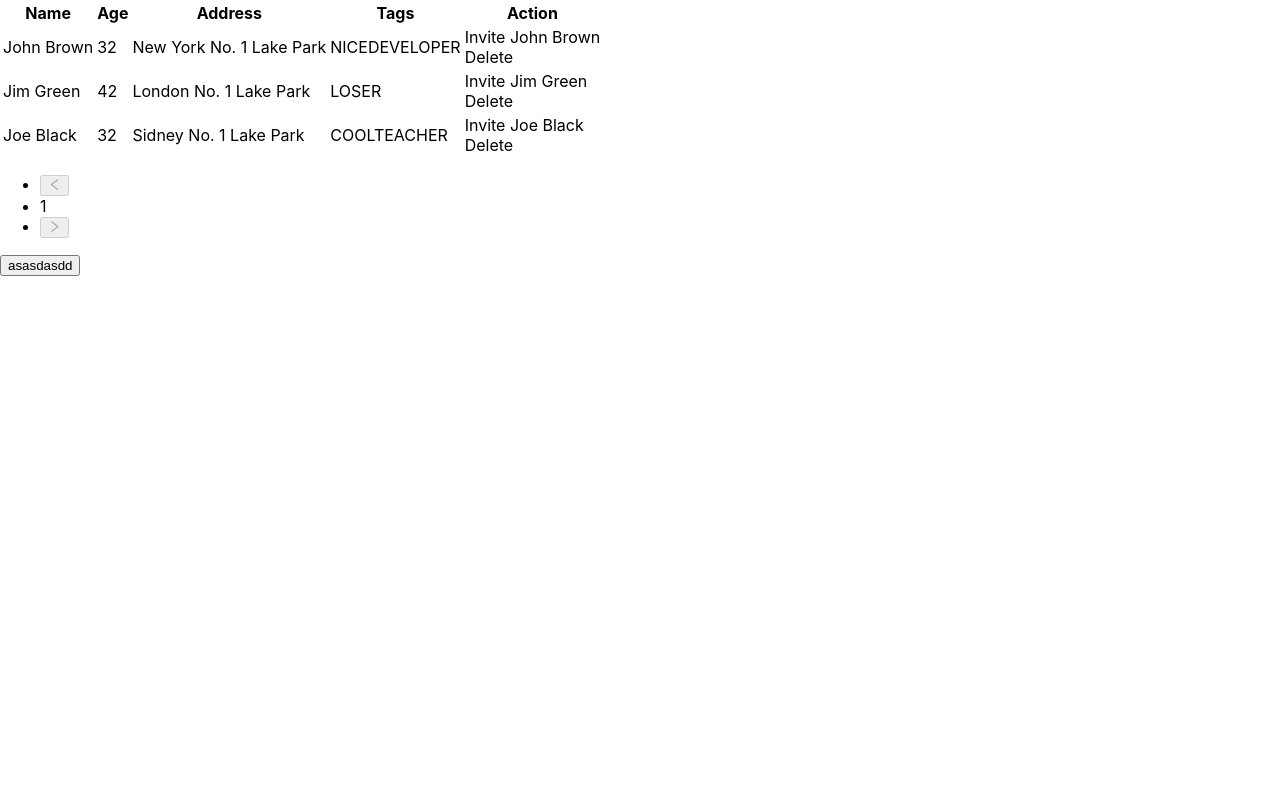
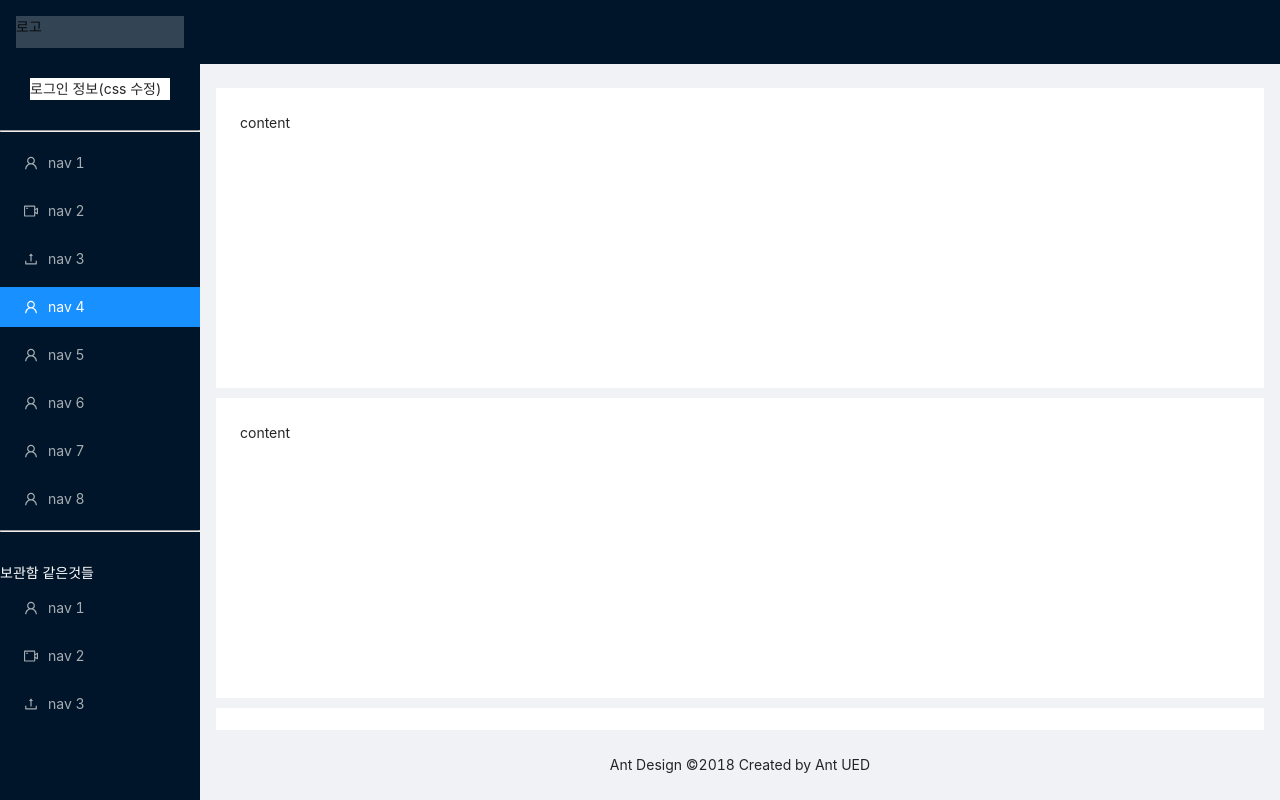
Before and after one commit to jinsb1995/singer-match, a React (Create React App) app: page / in a window 1280 px wide. Built offline with nearby package versions, Linux system fonts and the light colour scheme.

Commit message:
메인화면 레이아웃 세팅

```diff
--- a/src/App.tsx
+++ b/src/App.tsx
@@ -1,88 +1,100 @@
-import { Input,Table,Space,Tag } from 'antd';
-import logo from './logo.svg';
-import TestButton from './Common/Buttons/index'
+import { Layout, Menu } from 'antd';
+import 'antd/dist/antd.css';
+import './index.css';
 
-function App() {
-  const columns = [
-    {
-      title: 'Name',
-      dataIndex: 'name',
-      key: 'name',
-      render: (text:any) => <a>{text}</a>,
-    },
-    {
-      title: 'Age',
-      dataIndex: 'age',
-      key: 'age',
-    },
-    {
-      title: 'Address',
-      dataIndex: 'address',
-      key: 'address',
-    },
-    {
-      title: 'Tags',
-      key: 'tags',
-      dataIndex: 'tags',
-      render: (tags:any) => (
-        <>
-          {tags.map((tag:any) => {
-            let color = tag.length > 5 ? 'geekblue' : 'green';
-            if (tag === 'loser') {
-              color = 'volcano';
-            }
-            return (
-              <Tag color={color} key={tag}>
-                {tag.toUpperCase()}
-              </Tag>
-            );
-          })}
-        </>
-      ),
-    },
-    {
-      title: 'Action',
-      key: 'action',
-      render: (text:any, record:any) => (
-        <Space size="middle">
-          <a>Invite {record.name}</a>
-          <a>Delete</a>
-        </Space>
-      ),
-    },
-  ];
+import { UploadOutlined, UserOutlined, VideoCameraOutlined } from '@ant-design/icons';
 
-  const data = [
-    {
-      key: '1',
-      name: 'John Brown',
-      age: 32,
-      address: 'New York No. 1 Lake Park',
-      tags: ['nice', 'developer'],
-    },
-    {
-      key: '2',
-      name: 'Jim Green',
-      age: 42,
-      address: 'London No. 1 Lake Park',
-      tags: ['loser'],
-    },
-    {
-      key: '3',
-      name: 'Joe Black',
-      age: 32,
-      address: 'Sidney No. 1 Lake Park',
-      tags: ['cool', 'teacher'],
-    },
-  ];
+const { Header, Content, Footer, Sider } = Layout;
+
+const App = () => {
 
 
-  return (
-    <>
-    <Table columns={columns} dataSource={data} />
-      <TestButton name={"asasdasdd"}/>
-    </>
-  );
+    return (
+        <Layout>
+            <Sider
+                breakpoint="lg"
+                collapsedWidth="0"
+                onBreakpoint={(broken) => {
+                    console.log(broken);
+                }}
+                onCollapse={(collapsed, type) => {
+                    console.log(collapsed, type);
+                }}
+            >
+                <div className="logo">
+                  로고
+                </div>
+                <div style={{ backgroundColor: 'white', width: '70%', margin: '30px auto' }}>
+                  로그인 정보(css 수정)
+                </div>
+
+                <hr />
+
+                <Menu theme="dark" mode="inline" defaultSelectedKeys={['4']}>
+                    <Menu.Item key="1" icon={<UserOutlined />}>
+                        nav 1
+                    </Menu.Item>
+                    <Menu.Item key="2" icon={<VideoCameraOutlined />}>
+                        nav 2
+                    </Menu.Item>
+                    <Menu.Item key="3" icon={<UploadOutlined />}>
+                        nav 3
+                    </Menu.Item>
+                    <Menu.Item key="4" icon={<UserOutlined />}>
+                        nav 4
+                    </Menu.Item>
+                    <Menu.Item key="5" icon={<UserOutlined />}>
+                        nav 5
+                    </Menu.Item>
+                    <Menu.Item key="6" icon={<UserOutlined />}>
+                        nav 6
+                    </Menu.Item>
+                    <Menu.Item key="7" icon={<UserOutlined />}>
+                        nav 7
+                    </Menu.Item>
+                    <Menu.Item key="8" icon={<UserOutlined />}>
+                        nav 8
+                    </Menu.Item>
+                </Menu>
+
+                <hr />
+
+                <div style={{ marginTop: '30px' }}>
+                  <label style={{ color: 'white' }}>보관함 같은것들</label>
+                  <Menu theme="dark" mode="inline" defaultSelectedKeys={['4']}>
+                      <Menu.Item key="1" icon={<UserOutlined />}>
+                          nav 1
+                      </Menu.Item>
+                      <Menu.Item key="2" icon={<VideoCameraOutlined />}>
+                          nav 2
+                      </Menu.Item>
+                      <Menu.Item key="3" icon={<UploadOutlined />}>
+                          nav 3
+                      </Menu.Item>
+                  </Menu>
+                </div>
+            </Sider>
+
+
+
+            <Layout>
+                <Header className="site-layout-sub-header-background" style={{ padding: 0 }} />
+                <Content style={{ margin: '24px 16px 0', overflowY: 'scroll' }}>
+                    <div className="site-layout-background" style={{ padding: 24, minHeight: 300, marginBottom: '10px'}}>
+                        content
+                    </div>
+                    <div className="site-layout-background" style={{ padding: 24, minHeight: 300, marginBottom: '10px' }}>
+                        content
+                    </div>
+                    <div className="site-layout-background" style={{ padding: 24, minHeight: 300, marginBottom: '10px' }}>
+                        content
+                    </div>
+                    {/* <Test /> */}
+                </Content>
+                <Footer style={{ textAlign: 'center' }}>Ant Design ©2018 Created by Ant UED</Footer>
+            </Layout>
+        </Layout>
+    );
 }
 
 export default App;
--- a/src/index.css
+++ b/src/index.css
@@ -11,3 +11,23 @@ code {
   font-family: source-code-pro, Menlo, Monaco, Consolas, 'Courier New',
     monospace;
 }
+
+.logo {
+  height: 32px;
+  margin: 16px;
+  background: rgba(255, 255, 255, 0.2);
+}
+.ant-layout {
+  height: 100vh;
+}
+.site-layout-sub-header-background {
+  background: #fff;
+}
+
+.site-layout-background {
+  background: #fff;
+}
+
+[data-theme="dark"] .site-layout-sub-header-background {
+  background: #141414;
+}
```
Also changed, not shown: src/pages/Test.tsx (added, +88 -0 lines), src/pages/main/Menu.tsx (added, +11 -0 lines).
